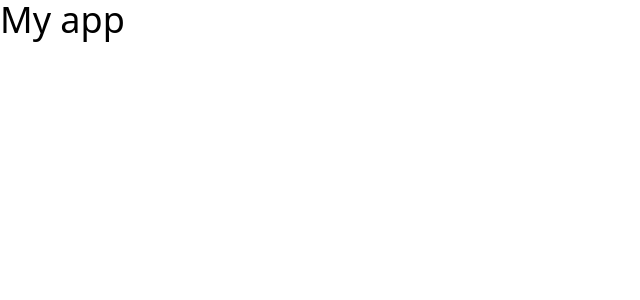
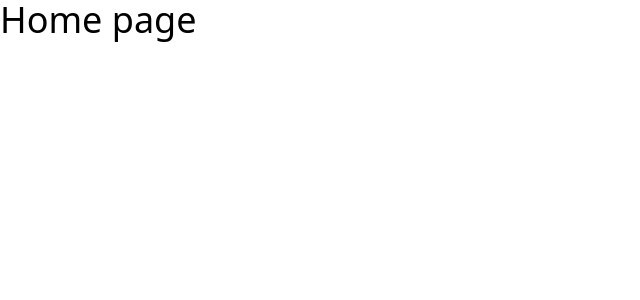
Before and after one commit to pedrofgsrj/hellocse-test-technique, a Vue app: page / in a window 1280 px wide. Shown: the top 300 px of the page, without its empty margins (0-640 px from the left). Built offline with nearby package versions, Linux system fonts and the light colour scheme.

Commit message:
Set up router

```diff
--- a/src/App.vue
+++ b/src/App.vue
@@ -1,5 +1,5 @@
 <template>
   <main>
-    <h1 class="text-4xl font-medium">My app</h1>
+    <router-view></router-view>
   </main>
 </template>
--- a/src/main.ts
+++ b/src/main.ts
@@ -1,5 +1,22 @@
-import { createApp } from 'vue'
-import './style.css'
-import App from './App.vue'
+import { createApp } from "vue";
+import "./style.css";
+import App from "./App.vue";
+import { createRouter, createWebHashHistory } from "vue-router";
+import HomeView from "./views/HomeView.vue";
 
-createApp(App).mount('#app')
+const router = createRouter({
+  history: createWebHashHistory(),
+  routes: [
+    {
+      path: "/",
+      name: "Home",
+      component: HomeView
+    },
+    {
+      path: "/:catchAll(.*)",
+      redirect: { name: "Home" }
+    }
+  ]
+});
+
+createApp(App).use(router).mount("#app");
--- /dev/null
+++ b/src/views/HomeView.vue
@@ -0,0 +1,3 @@
+<template>
+  <h1 class="text-4xl font-medium">Home page</h1>
+</template>
```
